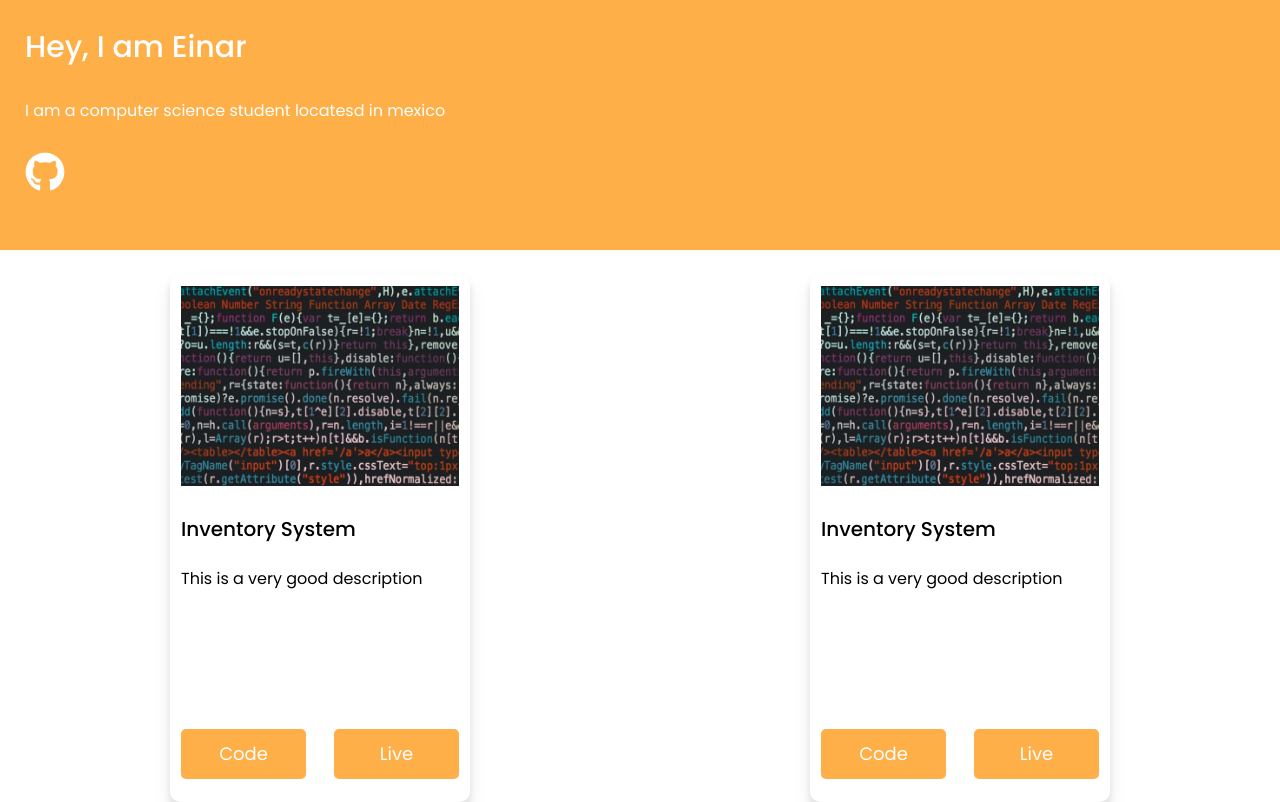
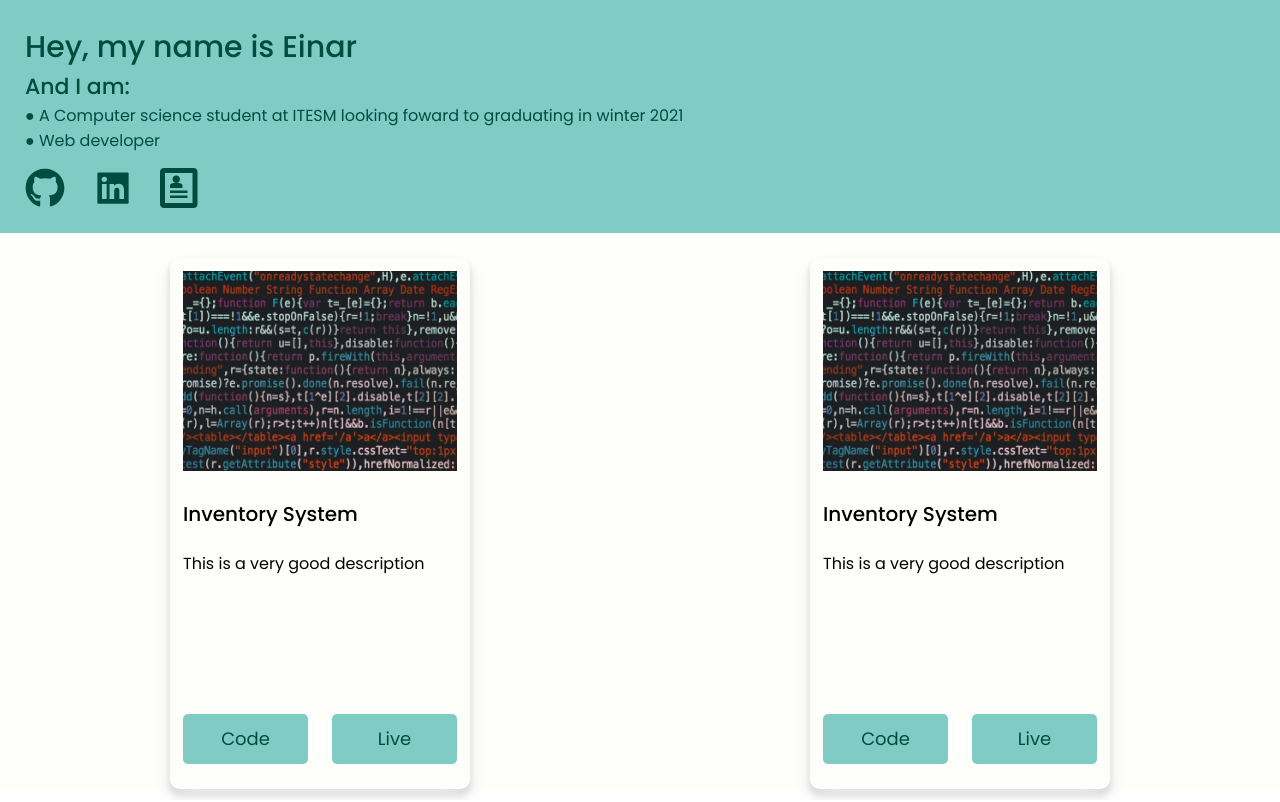
Before and after one commit to EinarLop/personalWebsite, a React (Create React App) app: page / in a window 1280 px wide. Built offline with nearby package versions, Linux system fonts and the light colour scheme.

Commit message:
New color scheme

```diff
--- a/package.json
+++ b/package.json
@@ -10,6 +10,7 @@
     "react-dom": "^17.0.1",
     "react-icons": "^4.1.0",
     "react-scripts": "4.0.1",
+    "styled-components": "^5.2.1",
     "web-vitals": "^0.2.4"
   },
   "scripts": {
--- a/src/App.js
+++ b/src/App.js
@@ -6,6 +6,7 @@ const Wrapper = styled.div`
   height: auto;
   display: flex;
   flex-wrap: wrap;
+  background-color: #fefefa;
 `;
 
 function App() {
--- a/src/Components/Hero.jsx
+++ b/src/Components/Hero.jsx
@@ -1,18 +1,20 @@
 import React from 'react';
 import styled from 'styled-components'
 import { FaGithub } from 'react-icons/fa';
+import { AiFillLinkedin } from 'react-icons/ai'
+import { ImProfile } from "react-icons/im"
 
 
 
 const Wrapper = styled.div`
   width: 100%;
-  height: 250px;
+  height: auto;
   display: flex;
   flex-wrap: wrap;
-  background-color: #FFAF47;
+  background-color: #80cbc4;
   padding: 25px;
   font-family:  'Poppins', sans-serif;
-  color:white;
+  color:#004d40;
   align-items: space-evenly;
 `;
 const Title = styled.p`
@@ -22,16 +24,28 @@ width: 100%;
 font-weight: 500;
 height: auto;
 `
+
+const Subtitle = styled.p`
+display:block;
+font-size: 2.2rem;
+width: 100%;
+font-weight: 500;
+height: auto;
+`
 const Description = styled.p`
 font-size: 1.6rem;
 width: 100%;
 
-`
-const LinksContainer = styled.div`
-
+::before{
+  content: "● " ;
+}
 
 `
 const LinkBox = styled.div`
+margin-top:15px;
+width: 175px;
+display: flex;
+justify-content: space-between;
 
 `
 
@@ -42,19 +56,32 @@ const Github = styled(FaGithub)`
   height: 4rem;
 `
 
+const LinkedIn = styled(AiFillLinkedin)`
+  width:4rem;
+  height: 4rem;
+`
+
+const Resume = styled(ImProfile)`
+  width:4rem;
+  height: 4rem;
+`
 function Hero() {
   return (
     <Wrapper>
-            <Title>Hey, I am Einar </Title>
-            <Description> I am a computer science student locatesd in mexico</Description>
-            <LinksContainer>
+      <Title>Hey, my name is Einar</Title>
+      <Subtitle>And I am:</Subtitle>
+
+      <Description> A Computer science student at ITESM looking foward to graduating in winter 2021</Description>
+      <Description>Web developer </Description>
       <LinkBox>
 
         <Github />
+        <LinkedIn />
+        <Resume />
 
 
       </LinkBox>
-            </LinksContainer>
+
     </Wrapper>
   )
 }
--- a/src/Components/ProjectCard.jsx
+++ b/src/Components/ProjectCard.jsx
@@ -7,13 +7,13 @@ width: 300px;
 height: auto;
 margin: 25px auto 0 auto;
 font-family: 'Poppins', sans-serif;
-border: 1px solid transparent;
-box-shadow: 0 10px 20px #eee, 0 6px 6px #d5d5d5;
+border: 3px solid transparent;
+box-shadow: 0 10px 20px #eee, 0 6px 6px #c4bfbf;
 border-radius:10px;
 padding:10px;
 
 
-//background-color: red;
+background-color: #FEFEFA;
 `
 
 const Image = styled.img`
@@ -46,16 +46,20 @@ align-items: center;
 `
 
 const Button = styled.a`
+border: 1px solid transparent
+
+;
 display: flex;
 height: 50px;
 width: 125px;
-background-color: #FFAF47;
+background-color:
+#80cbc4;
 border-radius: 5px;
 color:white;
 justify-content: center;
 align-items: center;
 font-size:1.8rem;
-
+color:#004d40;
 `
 
 
```
Also changed, not shown: 2 other files (tests, documents, lock files or other folders). Lines whose indentation alone changed are shown as unchanged.
